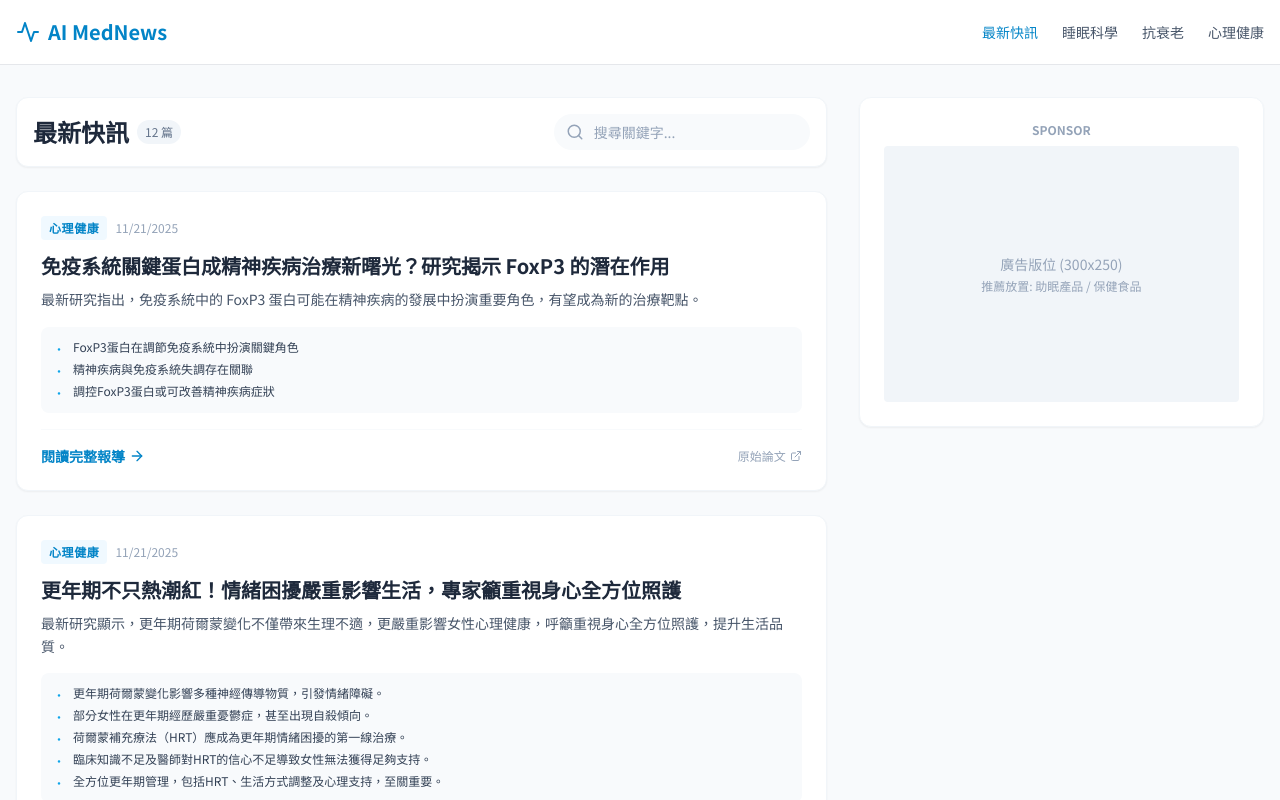
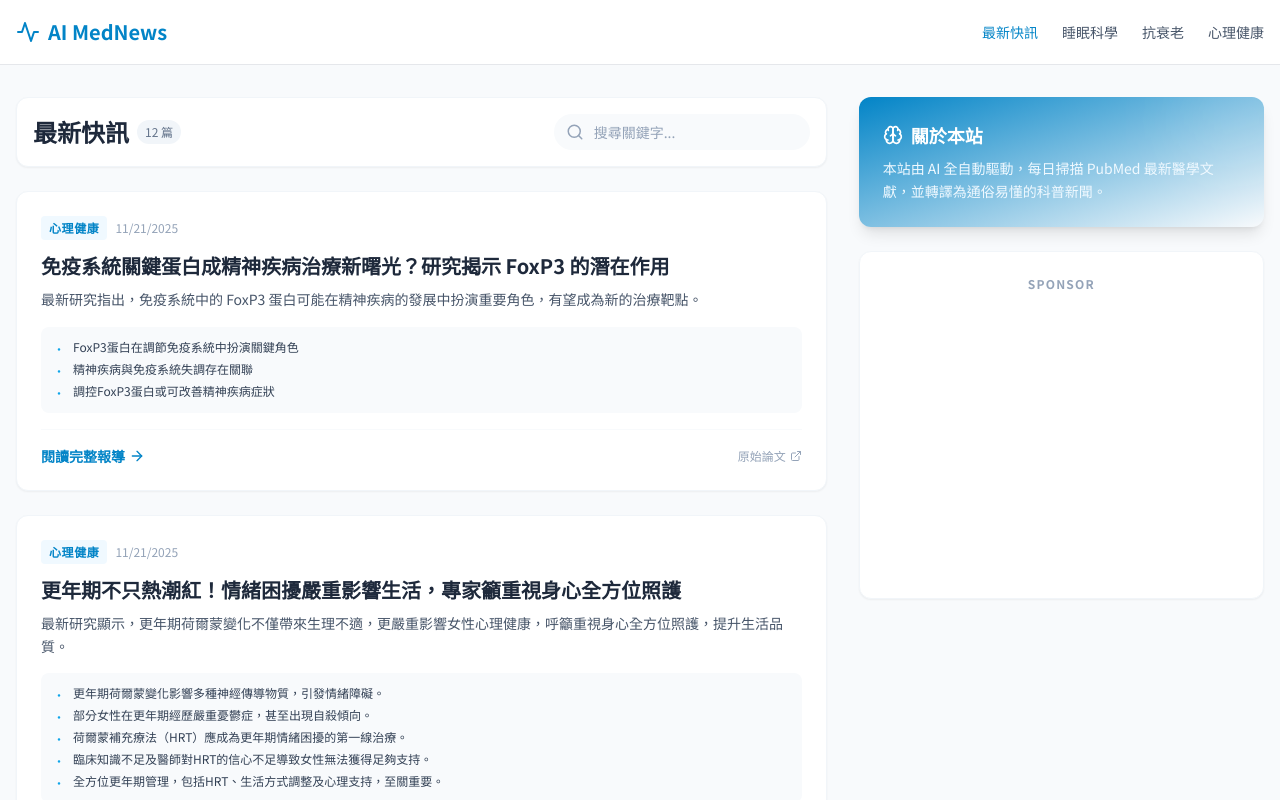
Before and after one commit to Migs-zero/ai-med-news, a Next.js app: page / in a window 1280 px wide. Shown: the top 800 px of the page. Built offline with nearby package versions, Linux system fonts and the light colour scheme.

Commit message:
Daily Update: 週六-2025-11

```diff
--- a/app/page.js
+++ b/app/page.js
@@ -1,13 +1,41 @@
 'use client';
 import { useState, useEffect } from 'react';
-import Link from 'next/link';
 import { BookOpen, Activity, Moon, Brain, ArrowRight, ExternalLink, Search, X } from 'lucide-react';
-import newsData from '../public/data/news.json';
+
+
+ import Link from 'next/link';
+
+ import newsData from '../public/data/news.json';
+
+
+
+// --- 新增：Google AdSense 廣告組件 ---
+const AdBanner = () => {
+  useEffect(() => {
+    try {
+      // 嘗試推送廣告請求 (這會讓 Google 知道這裡有空位要填)
+      (window.adsbygoogle = window.adsbygoogle || []).push({});
+    } catch (err) {
+      console.error("AdSense load error:", err);
+    }
+  }, []);
+
+  return (
+    <div className="flex justify-center my-4 overflow-hidden rounded-lg">
+      {/* Google 廣告代碼 (300x250) */}
+      <ins className="adsbygoogle"
+           style={{ display: 'inline-block', width: '300px', height: '250px' }}
+           data-ad-client="ca-pub-8019615509879896" // 你的發布商 ID (已填好)
+           data-ad-slot="請填入你在AdSense申請的廣告插槽編號" // <--- ⚠️ 這裡請填入你的 Slot ID
+      ></ins>
+    </div>
+  );
+};
 
 export default function Home() {
   const [news, setNews] = useState([]);
   const [filter, setFilter] = useState('All');
-  const [searchQuery, setSearchQuery] = useState(''); // 新增：搜尋狀態
+  const [searchQuery, setSearchQuery] = useState('');
 
   useEffect(() => {
     setNews(newsData || []);
@@ -20,12 +48,8 @@ export default function Home() {
     { name: 'Mental Health', icon: Brain, label: '心理健康' },
   ];
 
-  // 修改過濾邏輯：同時篩選「分類」和「關鍵字」
   const filteredNews = news.filter(item => {
-    // 1. 篩選分類
     const matchesCategory = filter === 'All' || item.category === filter;
-
-    // 2. 篩選關鍵字 (標題或摘要，不分大小寫)
     const query = searchQuery.toLowerCase();
     const matchesSearch = searchQuery === '' ||
       item.title_zh.toLowerCase().includes(query) ||
@@ -36,11 +60,12 @@ export default function Home() {
 
   return (
     <div className="min-h-screen bg-slate-50">
+      {/* 頂部導覽列 */}
       <header className="bg-white border-b sticky top-0 z-10">
         <div className="container mx-auto px-4 h-16 flex items-center justify-between">
           <div
             className="flex items-center gap-2 text-med-600 font-bold text-xl cursor-pointer"
-            onClick={() => {setFilter('All'); setSearchQuery('');}} // 點 Logo 重置
+            onClick={() => {setFilter('All'); setSearchQuery('');}}
           >
             <Activity />
             <span>AI MedNews</span>
@@ -59,11 +84,14 @@ export default function Home() {
         </div>
       </header>
 
+      {/* 主要內容區 */}
       <main className="container mx-auto px-4 py-8">
         <div className="flex flex-col md:flex-row gap-8">
+
+          {/* 左側：新聞列表區 */}
           <div className="md:w-2/3 space-y-6">
 
-            {/* --- 修改：將標題與搜尋欄整合在一起 --- */}
+            {/* 搜尋與標題區 */}
             <div className="bg-white p-4 rounded-xl shadow-sm border border-slate-100 flex flex-col sm:flex-row sm:items-center justify-between gap-4">
               <div className="flex items-center gap-2">
                 <h1 className="text-2xl font-bold text-slate-800">
@@ -74,7 +102,6 @@ export default function Home() {
                 </span>
               </div>
 
-              {/* 搜尋輸入框 */}
               <div className="relative w-full sm:w-64 group">
                 <Search className="absolute left-3 top-1/2 -translate-y-1/2 text-slate-400 group-focus-within:text-med-500 transition" size={18} />
                 <input
@@ -95,7 +122,7 @@ export default function Home() {
               </div>
             </div>
 
-            {/* 手機版分類滑動選單 (新增) */}
+            {/* 手機版分類選單 */}
             <div className="md:hidden flex gap-2 overflow-x-auto pb-2">
                 {categories.map(c => (
                   <button
@@ -108,13 +135,14 @@ export default function Home() {
                 ))}
             </div>
 
-            {/* 查無資料顯示 */}
+            {/* 查無資料狀態 */}
             {filteredNews.length === 0 && (
               <div className="p-8 text-center text-slate-400 bg-white rounded-lg border border-dashed">
                 {searchQuery ? '找不到符合的報導，試試其他關鍵字？' : '目前尚未生成新聞，請執行 "npm run news:fetch"'}
               </div>
             )}
 
+            {/* 文章列表 */}
             {filteredNews.map((item) => (
               <article key={item.id} className="bg-white rounded-xl shadow-sm border border-slate-100 overflow-hidden hover:shadow-md transition duration-300">
                 <div className="p-6">
@@ -157,15 +185,29 @@ export default function Home() {
             ))}
           </div>
 
+          {/* 右側欄：網站介紹 + 廣告 */}
           <div className="md:w-1/3 space-y-6">
+             {/* 網站介紹卡片 */}
+             <div className="bg-gradient-to-br from-med-600 to-med-800 p-6 rounded-xl shadow-lg text-white relative overflow-hidden">
+                <div className="absolute top-0 right-0 w-32 h-32 bg-white/10 rounded-full -mr-10 -mt-10 blur-2xl"></div>
+                <h3 className="font-bold text-lg mb-2 flex items-center gap-2 relative z-10">
+                    <Brain size={20} /> 關於本站
+                </h3>
+                <p className="text-med-50 text-sm leading-relaxed relative z-10">
+                    本站由 AI 全自動驅動，每日掃描 PubMed 最新醫學文獻，並轉譯為通俗易懂的科普新聞。
+                </p>
+             </div>
+
+             {/* 廣告區域 (這裡我們放入了 AdBanner) */}
              <div className="bg-white p-6 rounded-xl shadow-sm border border-slate-100 sticky top-24">
-                <div className="text-xs font-bold text-slate-400 uppercase mb-2 text-center">Sponsor</div>
-                <div className="w-full h-64 bg-slate-100 rounded flex flex-col items-center justify-center text-slate-400 text-sm">
-                   <span>廣告版位 (300x250)</span>
-                   <span className="text-xs mt-1">推薦放置: 助眠產品 / 保健食品</span>
-                </div>
+                <div className="text-xs font-bold text-slate-400 uppercase mb-2 text-center tracking-widest">Sponsor</div>
+
+                {/* 👇 廣告組件在這裡 👇 */}
+                <AdBanner />
+
              </div>
           </div>
+
         </div>
       </main>
     </div>
```
Also changed, not shown: 1 other file (tests, documents, lock files or other folders).
